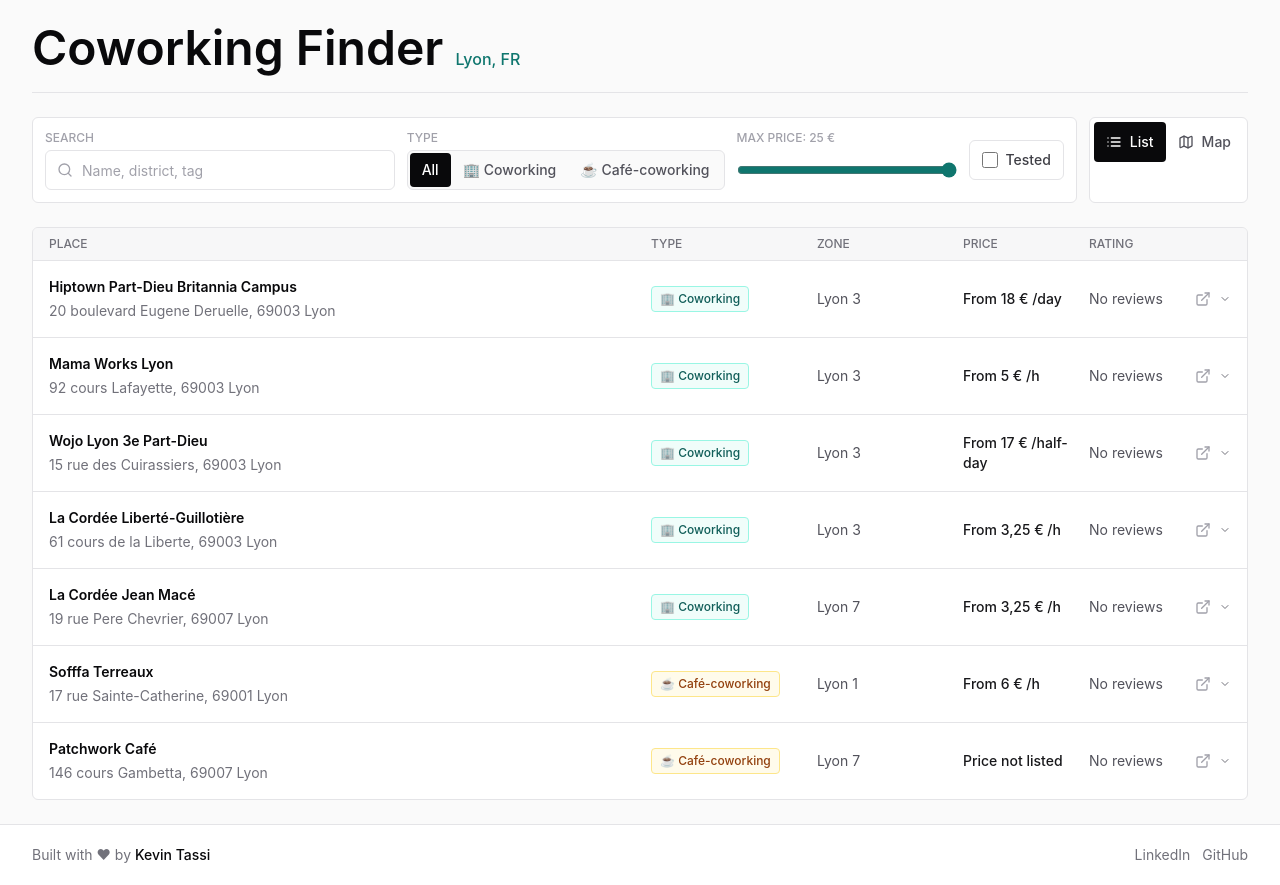
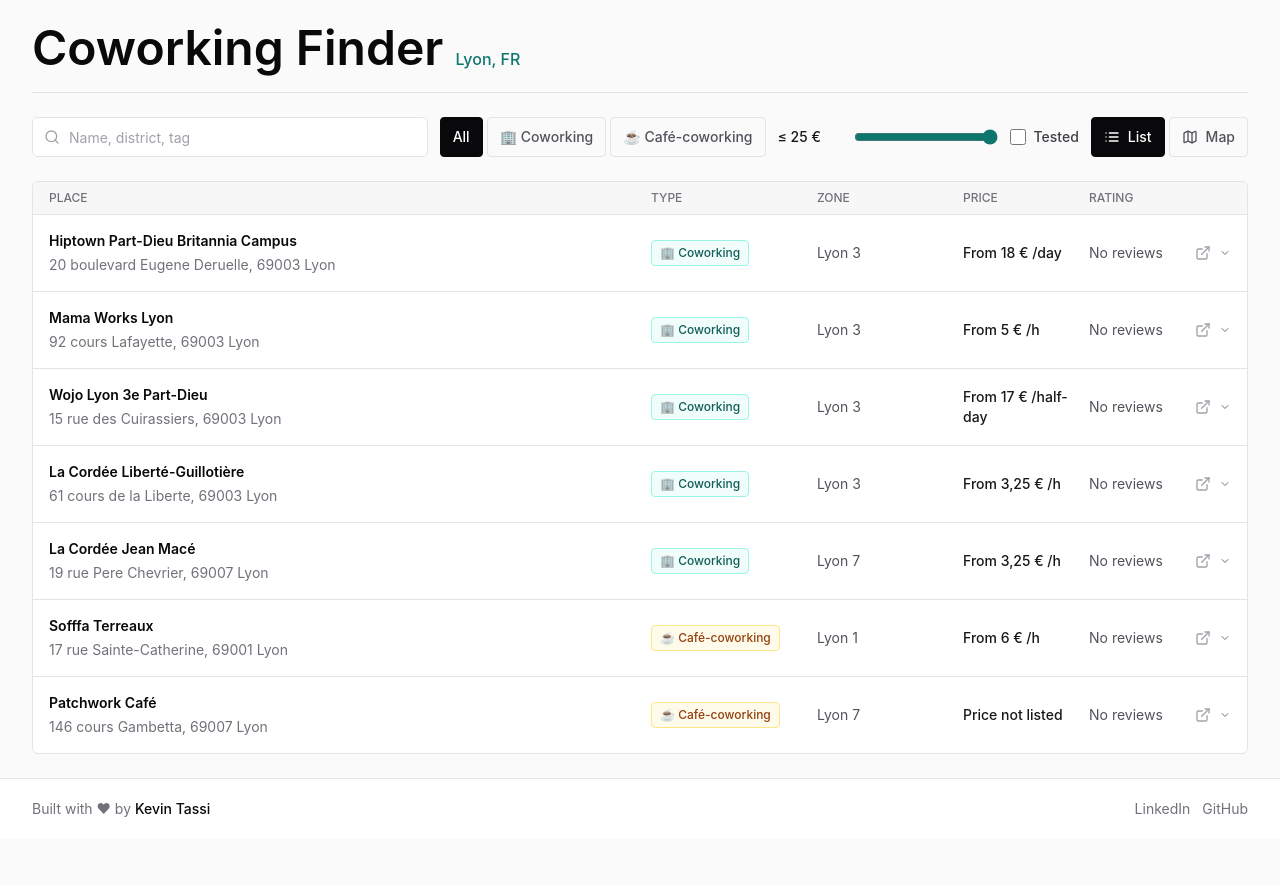
Before and after one commit to KevinTss/coworking-finder, a React (Vite) app: page /lyon in a window 1280 px wide. After the commit the page ends 839 px from the top, so only its background shows below. Built offline with nearby package versions, Linux system fonts and the light colour scheme.

Commit message:
Simplify desktop filter toolbar

```diff
--- a/src/components/FilterBar.tsx
+++ b/src/components/FilterBar.tsx
@@ -20,18 +20,19 @@
 
 export function FilterBar({ filters, layout = "desktop", maxPrice, onChange, placeTypes }: FilterBarProps) {
   const update = (patch: Partial<FilterState>) => onChange({ ...filters, ...patch });
+  const isSheet = layout === "sheet";
   const containerClassName =
-    layout === "sheet"
+    isSheet
       ? "grid gap-4"
-      : "grid gap-3 rounded-md border border-zinc-200 bg-white p-3 md:grid-cols-[minmax(220px,1fr)_auto_220px_auto] md:items-center";
+      : "flex flex-wrap items-center gap-3";
 
   return (
     <section
       aria-label="Filters"
       className={containerClassName}
     >
-      <label className="flex flex-col gap-1 text-sm text-zinc-600">
-        <span className="text-xs font-medium uppercase text-zinc-400">Search</span>
+      <label className={isSheet ? "flex flex-col gap-1 text-sm text-zinc-600" : "min-w-[260px] flex-1 text-sm text-zinc-600"}>
+        {isSheet ? <span className="text-xs font-medium uppercase text-zinc-400">Search</span> : null}
         <span className="relative">
           <Search aria-hidden="true" className="pointer-events-none absolute left-3 top-1/2 h-4 w-4 -translate-y-1/2 text-zinc-400" />
           <input
@@ -44,9 +45,9 @@
         </span>
       </label>
 
-      <div className="flex flex-col gap-1">
-        <span className="text-xs font-medium uppercase text-zinc-400">Type</span>
-        <div className={`flex h-10 overflow-hidden rounded-md border border-zinc-200 bg-zinc-50 p-0.5 ${layout === "sheet" ? "w-full" : ""}`}>
+      <div className={isSheet ? "flex flex-col gap-1" : "flex items-center"}>
+        {isSheet ? <span className="text-xs font-medium uppercase text-zinc-400">Type</span> : null}
+        <div className={`flex h-10 gap-1 ${isSheet ? "w-full overflow-hidden rounded-md border border-zinc-200 bg-zinc-50 p-0.5" : ""}`}>
           {[{ id: "all", label: "All", icon: "" }, ...placeTypes].map((type) => {
             const active = filters.typeId === type.id;
 
@@ -54,9 +55,11 @@
               <button
                 aria-pressed={active}
                 className={`whitespace-nowrap rounded px-3 text-sm font-medium transition ${
-                  layout === "sheet" ? "flex-1" : ""
+                  isSheet ? "flex-1" : "border"
                 } ${
-                  active ? "bg-zinc-950 text-white" : "text-zinc-600 hover:bg-white hover:text-zinc-950"
+                  active
+                    ? "border-zinc-950 bg-zinc-950 text-white"
+                    : "border-zinc-200 text-zinc-600 hover:border-zinc-300 hover:bg-white hover:text-zinc-950"
                 }`}
                 key={type.id}
                 onClick={() => update({ typeId: type.id })}
@@ -70,12 +73,19 @@
         </div>
       </div>
 
-      <label className="flex flex-col gap-1 text-sm text-zinc-600">
-        <span className="text-xs font-medium uppercase text-zinc-400">
-          Max price: {formatCurrency(filters.maxPrice)}
-        </span>
+      <label
+        aria-label={`Maximum price ${formatCurrency(filters.maxPrice)}`}
+        className={isSheet ? "flex flex-col gap-1 text-sm text-zinc-600" : "flex h-10 items-center gap-3 text-sm text-zinc-600"}
+      >
+        {isSheet ? (
+          <span className="text-xs font-medium uppercase text-zinc-400">
+            Max price: {formatCurrency(filters.maxPrice)}
+          </span>
+        ) : (
+          <span className="min-w-16 font-medium text-zinc-900">≤ {formatCurrency(filters.maxPrice)}</span>
+        )}
         <input
-          className="h-10 accent-accent"
+          className={isSheet ? "h-10 accent-accent" : "h-2 w-36 accent-accent"}
           max={maxPrice}
           min={0}
           onChange={(event) => update({ maxPrice: Number(event.target.value) })}
@@ -85,7 +95,7 @@
         />
       </label>
 
-      <label className="flex h-10 items-center gap-2 rounded-md border border-zinc-200 px-3 text-sm font-medium text-zinc-700">
+      <label className={`flex h-10 items-center gap-2 text-sm font-medium text-zinc-700 ${isSheet ? "rounded-md border border-zinc-200 px-3" : ""}`}>
         <input
           checked={filters.testedOnly}
           className="h-4 w-4 rounded border-zinc-300 accent-accent"
--- a/src/components/ViewModeToggle.tsx
+++ b/src/components/ViewModeToggle.tsx
@@ -16,7 +16,7 @@
   return (
     <section
       aria-label="View mode"
-      className="flex rounded-md border border-zinc-200 bg-white p-1"
+      className="flex gap-1"
     >
       {modes.map((mode) => {
         const Icon = mode.icon;
@@ -26,7 +26,9 @@
           <button
             aria-pressed={active}
             className={`inline-flex h-10 items-center gap-2 rounded px-3 text-sm font-medium transition ${
-              active ? "bg-zinc-950 text-white" : "text-zinc-600 hover:bg-zinc-50 hover:text-zinc-950"
+              active
+                ? "border border-zinc-950 bg-zinc-950 text-white"
+                : "border border-zinc-200 text-zinc-600 hover:border-zinc-300 hover:bg-white hover:text-zinc-950"
             }`}
             key={mode.id}
             onClick={() => onChange(mode.id)}
```
